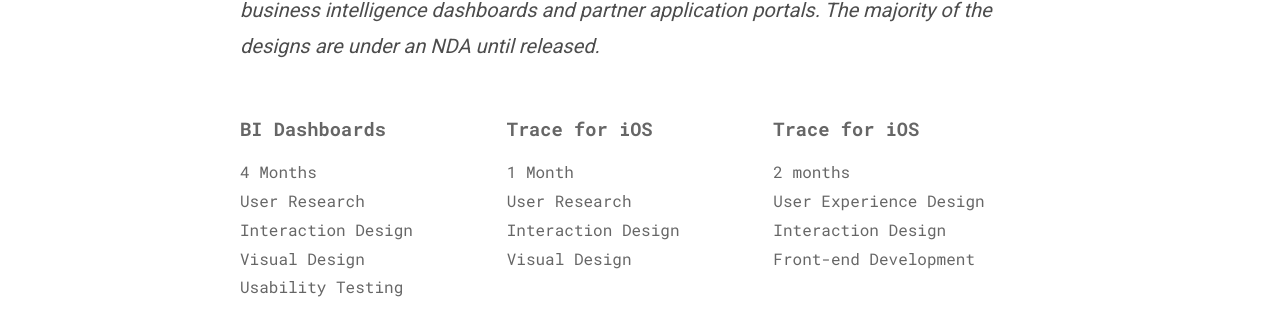
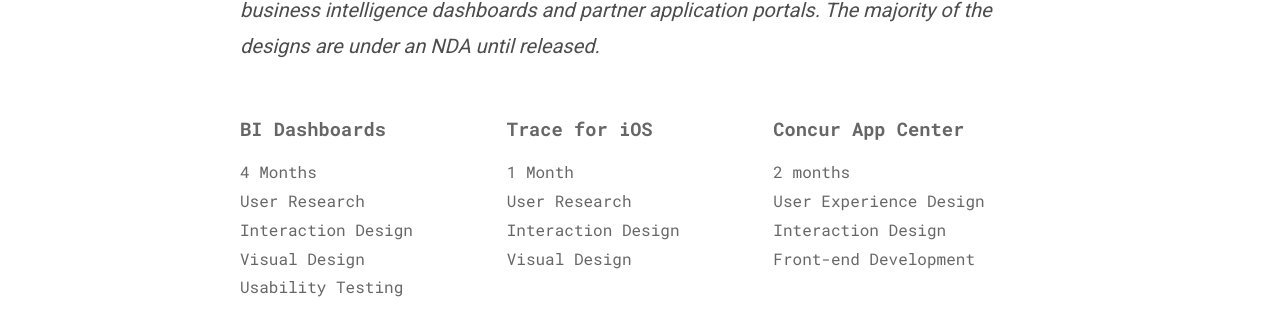
Before and after one commit to isaackuek/isaackuek.me, a Jekyll site: the page built from _posts/2016-07-10-concur.markdown, in a window 1280 px wide. Shown: the part 188-499 px from the top of the page. Built offline with Jekyll 4.4.1, drawn with Linux system fonts in a browser that asks for light colours; nearby versions of some CDN libraries.

Commit message:
Fix title in Concur post

```diff
--- a/_posts/2016-07-10-concur.markdown
+++ b/_posts/2016-07-10-concur.markdown
@@ -18,7 +18,7 @@
   - "User Research"
   - "Interaction Design"
   - "Visual Design"
-- title: "Trace for iOS"
+- title: "Concur App Center"
   content:
   - "2 months"
   - "User Experience Design"
```
